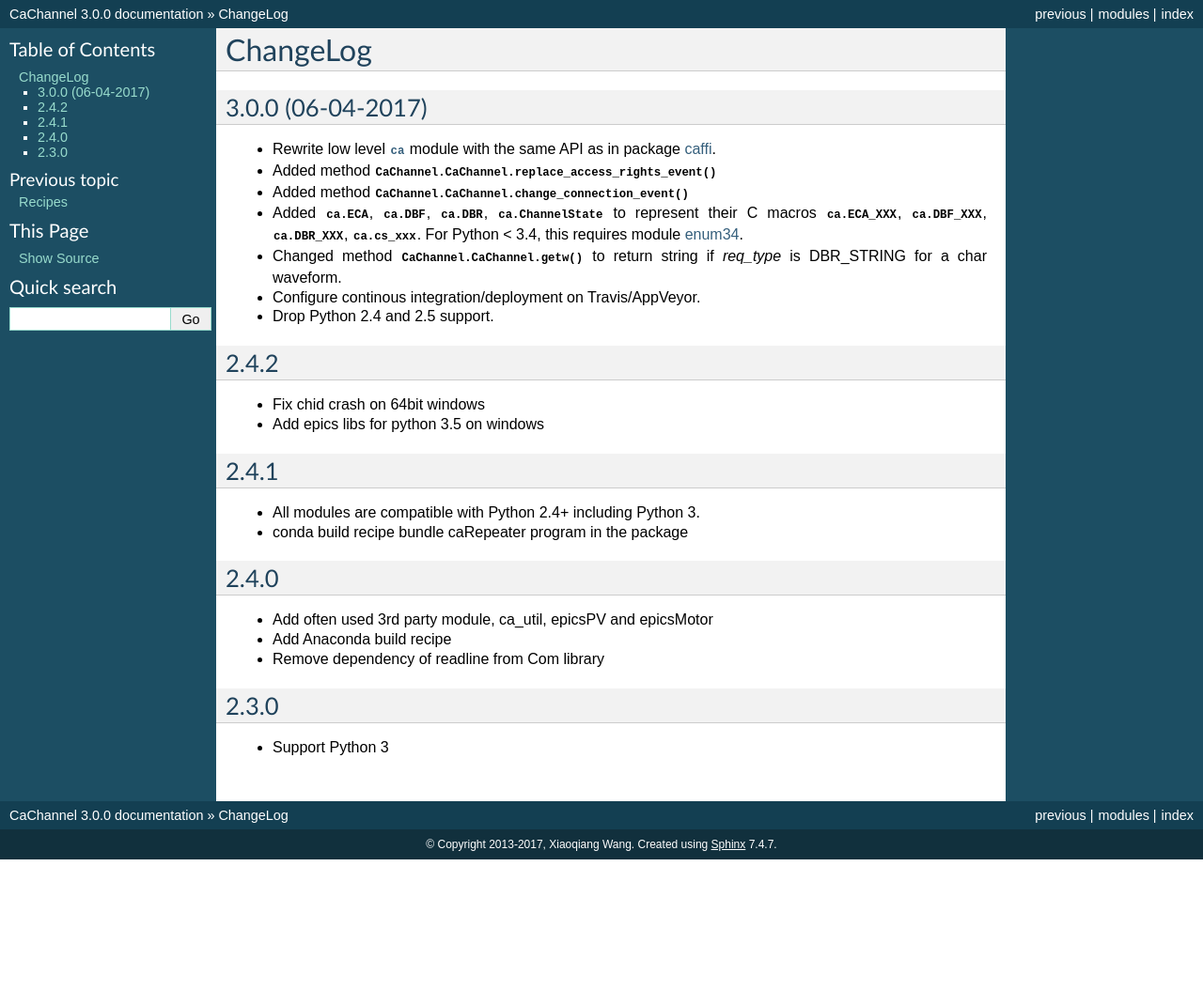
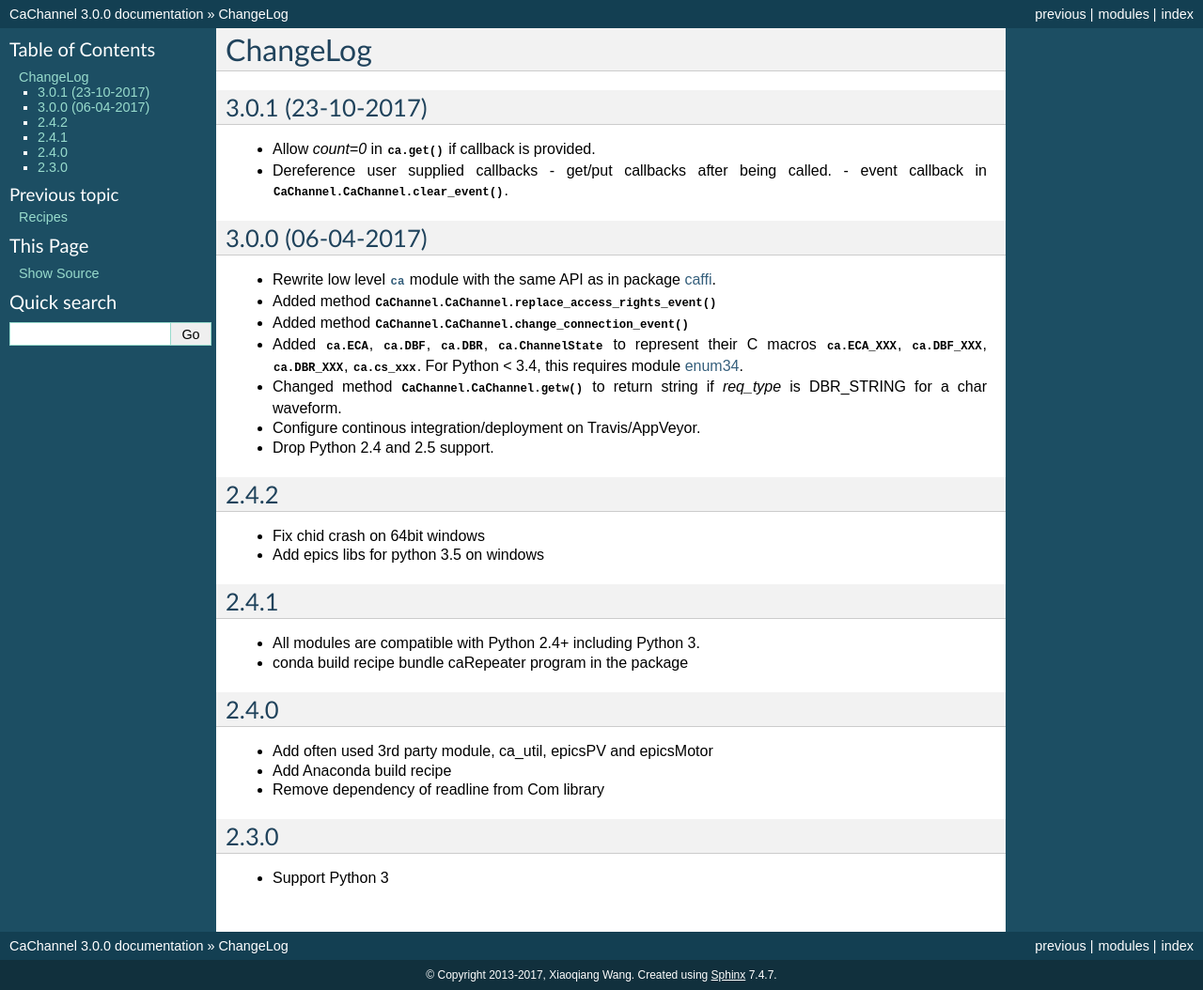
Before and after one commit to CaChannel/CaChannel, a Sphinx documentation site: the page built from docs/source/changes.rst, in a window 1280 px wide. Shown: the whole page at 94% size. Built offline with Sphinx 7.4.7, drawn with Linux system fonts in a browser that asks for light colours; before the commit the page ends 915 px from its top, so only the background shows below that.

Commit message:
release notes for 3.0.1

```diff
--- a/docs/source/changes.rst
+++ b/docs/source/changes.rst
@@ -1,5 +1,13 @@
 ChangeLog
 =========
+
+3.0.1 (23-10-2017)
+------------------
+
+- Allow *count=0* in :py:meth:`ca.get` if callback is provided.
+- Dereference user supplied callbacks
+  - get/put callbacks after being called.
+  - event callback in :py:meth:`CaChannel.CaChannel.clear_event`.
 
 3.0.0 (06-04-2017)
 ------------------
```
